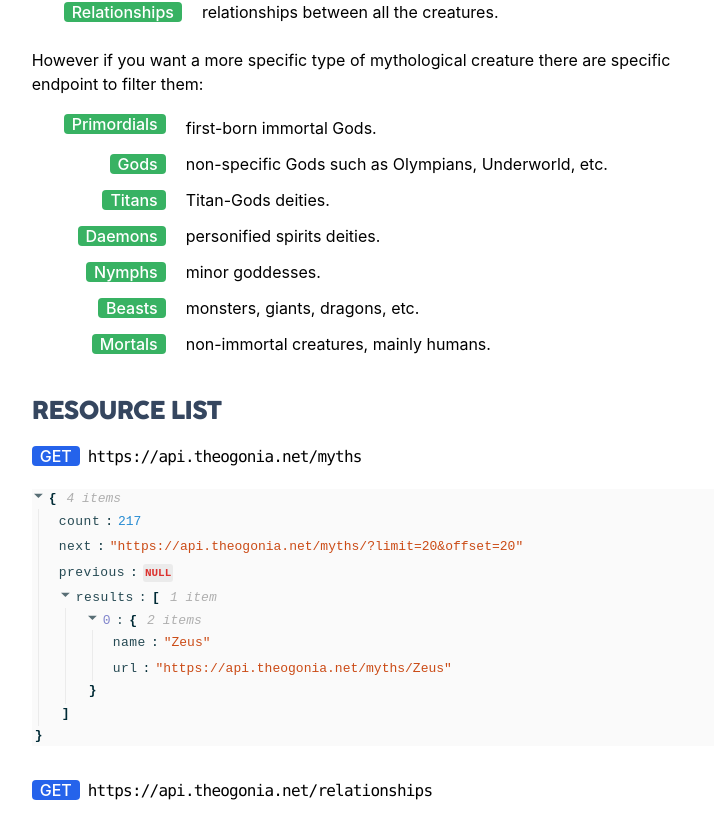
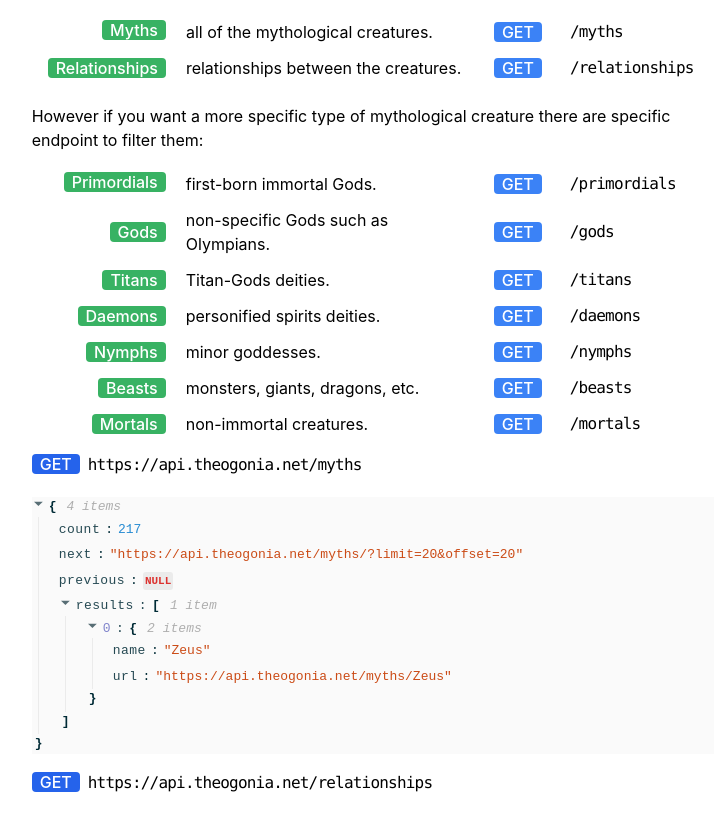
Before and after one commit to Blondie-TheManWithNoName/theogony-docs, a React (Create React App) app: page / in a window 1280 px wide. Shown: the part 726-1540 px from the top of the page, without its empty margins (267-991 px from the left). Built offline with nearby package versions, Linux system fonts and the light colour scheme.

Commit message:
add endpoints

```diff
--- a/src/App.js
+++ b/src/App.js
@@ -9,6 +9,7 @@ import partners1 from "./examples/partners1.json";
 import ExampleComponent from "./ExampleComponent";
 import partnersResources from "./examples/partnersResources.json";
 import TableComponent from "./TableComponent";
+import GetComponent from "./GetComponent";
 
 function App() {
   return (
@@ -54,10 +55,15 @@ function App() {
             GET method for accessing the resources. No authentication is needed
             to use this API; all resources are openly accessible.
           </p>
-          <article className="mt-8">
+        </section>
+        <section className="w-8/12 mt-10">
+          <h2 className="text-2xl uppercase tracking-tight font-cocogoose text-title">
+            Resource List
+          </h2>
+          <article className="mt-4">
             {" "}
             <p>This project is divided in two main resources:</p>
-            <ul class=" space-y-1 list-inside pl-8 grid grid-cols-[auto_1fr] gap-x-5 gap-y-2 mt-4">
+            <ul class=" space-y-1 list-inside pl-4 grid grid-cols-[auto_18rem_auto_1fr] gap-x-5 gap-y-2 mt-4 items-center">
               <li class="justify-self-end">
                 <mark className="px-2 text-white bg-[#38B263] rounded select-none font-medium">
                   Myths
@@ -65,17 +71,29 @@ function App() {
               </li>
               <p>all of the mythological creatures.</p>
               <li class="justify-self-end">
+                <mark className="px-2 text-white bg-blue-500 rounded select-none font-medium">
+                  GET
+                </mark>{" "}
+              </li>
+              <code className="tracking-tighter ml-2">/myths</code>
+              <li class="justify-self-end">
                 <mark className="px-2 text-white bg-[#38B263] rounded select-none font-medium">
                   Relationships
                 </mark>{" "}
               </li>
-              <p>relationships between all the creatures.</p>
+              <p>relationships between the creatures.</p>
+              <li class="justify-self-end">
+                <mark className="px-2 text-white bg-blue-500 rounded select-none font-medium">
+                  GET
+                </mark>{" "}
+              </li>
+              <code className="tracking-tighter ml-2">/relationships</code>
             </ul>
             <p className="mt-6">
               However if you want a more specific type of mythological creature
               there are specific endpoint to filter them:
             </p>
-            <ul class=" space-y-1 list-inside pl-8 grid grid-cols-[auto_1fr] gap-x-5 gap-y-2 mt-4">
+            <ul class=" space-y-1 list-inside pl-8 grid grid-cols-[auto_18rem_auto_1fr] gap-x-5 gap-y-2 mt-4 items-center">
               <li class="justify-self-end">
                 <mark className="px-2 text-white bg-[#38B263] rounded select-none font-medium">
                   Primordials
@@ -83,11 +101,23 @@ function App() {
               </li>
               <p>first-born immortal Gods.</p>
               <li class="justify-self-end">
+                <mark className="px-2 text-white bg-blue-500 rounded select-none font-medium">
+                  GET
+                </mark>{" "}
+              </li>
+              <code className="tracking-tighter ml-2">/primordials</code>
+              <li class="justify-self-end">
                 <mark className="px-2 text-white bg-[#38B263] rounded select-none font-medium">
                   Gods
                 </mark>{" "}
               </li>
-              <p>non-specific Gods such as Olympians, Underworld, etc.</p>
+              <p>non-specific Gods such as Olympians.</p>
+              <li class="justify-self-end">
+                <mark className="px-2 text-white bg-blue-500 rounded select-none font-medium">
+                  GET
+                </mark>{" "}
+              </li>
+              <code className="tracking-tighter ml-2">/gods</code>
               <li class="justify-self-end">
                 <mark className="px-2 text-white bg-[#38B263] rounded select-none font-medium">
                   Titans
@@ -95,11 +125,24 @@ function App() {
               </li>
               <p>Titan-Gods deities.</p>
               <li class="justify-self-end">
+                <mark className="px-2 text-white bg-blue-500 rounded select-none font-medium">
+                  GET
+                </mark>{" "}
+              </li>
+              <code className="tracking-tighter ml-2">/titans</code>
+              <li class="justify-self-end">
                 <mark className="px-2 text-white bg-[#38B263] rounded select-none font-medium">
                   Daemons
                 </mark>{" "}
               </li>
+
               <p>personified spirits deities.</p>
+              <li class="justify-self-end">
+                <mark className="px-2 text-white bg-blue-500 rounded select-none font-medium">
+                  GET
+                </mark>{" "}
+              </li>
+              <code className="tracking-tighter ml-2">/daemons</code>
               <li class="justify-self-end">
                 <mark className="px-2 text-white bg-[#38B263] rounded select-none font-medium">
                   Nymphs
@@ -107,30 +150,48 @@ function App() {
               </li>
               <p>minor goddesses.</p>
               <li class="justify-self-end">
+                <mark className="px-2 text-white bg-blue-500 rounded select-none font-medium">
+                  GET
+                </mark>{" "}
+              </li>
+              <code className="tracking-tighter ml-2">/nymphs</code>
+              <li class="justify-self-end">
                 <mark className="px-2 text-white bg-[#38B263] rounded select-none font-medium">
                   Beasts
                 </mark>{" "}
               </li>
               <p>monsters, giants, dragons, etc.</p>
               <li class="justify-self-end">
+                <mark className="px-2 text-white bg-blue-500 rounded select-none font-medium">
+                  GET
+                </mark>{" "}
+              </li>
+              <code className="tracking-tighter ml-2">/beasts</code>
+              <li class="justify-self-end">
                 <mark className="px-2 text-white bg-[#38B263] rounded select-none font-medium">
                   Mortals
                 </mark>{" "}
               </li>
-              <p>non-immortal creatures, mainly humans.</p>
+              <p>non-immortal creatures.</p>
+              <li class="justify-self-end">
+                <mark className="px-2 text-white bg-blue-500 rounded select-none font-medium">
+                  GET
+                </mark>{" "}
+              </li>
+              <code className="tracking-tighter ml-2">/mortals</code>
             </ul>
           </article>
+          <ExampleComponent
+            req="GET"
+            url={["https://api.theogonia.net/myths"]}
+            jsonFiles={[example]}
+          />
+          <ExampleComponent
+            req="GET"
+            url={["https://api.theogonia.net/relationships"]}
+            jsonFiles={[partnersResources]}
+          />
         </section>
-        <ExampleComponent
-          title="Resource List"
-          // description="There two main resources: Myths and Relationships"
-          req="GET"
-          url={[
-            "https://api.theogonia.net/myths",
-            "https://api.theogonia.net/relationships",
-          ]}
-          jsonFiles={[example, partnersResources]}
-        />
         <TableComponent
           list={[
             {
@@ -155,8 +216,11 @@ function App() {
             },
           ]}
         />
+        <section className="w-8/12 mt-10">
+          <h2 className="text-2xl uppercase tracking-tight font-cocogoose text-title">
+            God
+          </h2>
           <ExampleComponent
-          title="God"
             description="In here you can find every Greek God, Olympians, Titans, Primordials, Sky Gods, Sea Gods, etc.
           As well as other mythological creatures, monsters, demons, nymphs, giants, heroes etc."
             req="GET"
@@ -166,6 +230,7 @@ function App() {
             ]}
             jsonFiles={[example1]}
           />
+        </section>
         <TableComponent
           list={[
             {
@@ -206,8 +271,11 @@ function App() {
             },
           ]}
         />
+        <section className="w-8/12 mt-10">
+          <h2 className="text-2xl uppercase tracking-tight font-cocogoose text-title">
+            Relationships
+          </h2>
           <ExampleComponent
-          title="Partners"
             description="Here you can find every relationship any God or mythological creature had and how many kids and their names."
             req="GET"
             url={[
@@ -216,6 +284,8 @@ function App() {
             ]}
             jsonFiles={[partners1]}
           />
+        </section>
+
         <TableComponent
           list={[
             {
--- a/src/ExampleComponent.js
+++ b/src/ExampleComponent.js
@@ -1,5 +1,6 @@
 import React from "react";
 import ReactJson from "react-json-view";
+import GetComponent from "./GetComponent";
 
 export default function ExampleComponent({
   title,
@@ -12,10 +13,7 @@ export default function ExampleComponent({
     backgroundColor: "#fafafa",
   };
   return (
-    <section className="w-8/12 mt-10">
-      <h2 className="text-2xl uppercase tracking-tight font-cocogoose text-title">
-        {title}
-      </h2>
+    <>
       <p className="mb-4">{description}</p>
       {(jsonFiles.length <= 1 ? url : url.slice(0, 1)).map((item, index) => (
         <p className="mt-2" key={index}>
@@ -27,14 +25,7 @@ export default function ExampleComponent({
       ))}
       {jsonFiles.map((file, index) => (
         <div key={index} className="mt-2">
-          {index > 0 ? (
-            <p className="mt-8">
-              <mark className="px-2 text-white bg-blue-600 rounded dark:bg-blue-500 font-medium">
-                {req}
-              </mark>
-              <code className="tracking-tighter ml-2">{url[index]}</code>
-            </p>
-          ) : null}
+          {index > 0 ? GetComponent((req = { req }), (url = url[index])) : null}
           <p className="mt-5">
             <ReactJson
               src={file}
@@ -47,6 +38,6 @@ export default function ExampleComponent({
           </p>
         </div>
       ))}
-    </section>
+    </>
   );
 }
--- /dev/null
+++ b/src/GetComponent.js
@@ -0,0 +1,12 @@
+import React from "react";
+
+export default function GetComponent({ req, url }) {
+  return (
+    <p className="mt-8">
+      <mark className="px-2 text-white bg-blue-600 rounded dark:bg-blue-500 font-medium">
+        {req}
+      </mark>
+      <code className="tracking-tighter ml-2">{url}</code>
+    </p>
+  );
+}
```
Lines whose indentation alone changed are shown as unchanged.
